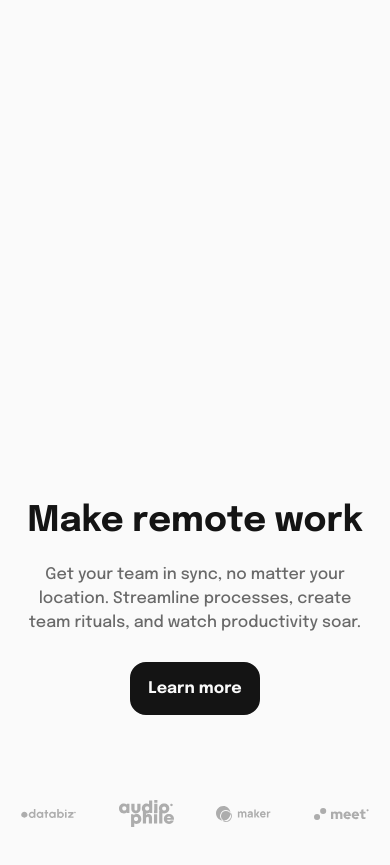
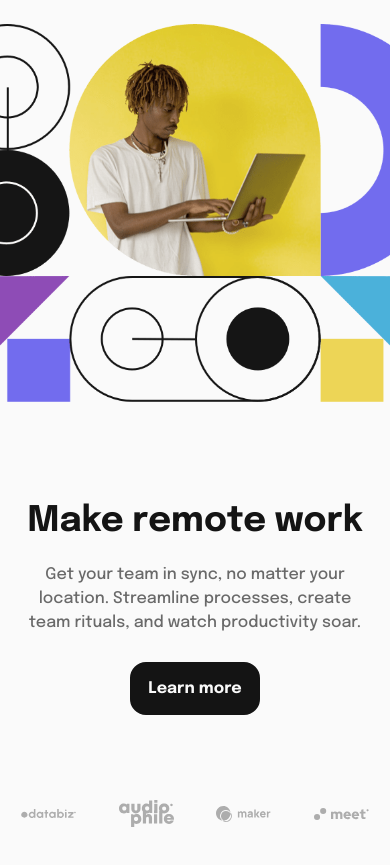
Before and after one commit to Gwinjoe/intro-sec-dropnav, a plain HTML site: page index.html in a window 390 px wide. Shown: the part 61-926 px from the top of the page. Drawn offline with Linux system fonts and the light colour scheme; the site is published under a folder, as on GitHub Pages, so addresses that start at the root find nothing.

Commit message:
Update style.css

```diff
--- a/style.css
+++ b/style.css
@@ -295,7 +295,7 @@ p {
   }
 
   .img {
-    background: url("/images/image-hero-mobile.png");
+    background: url("./images/image-hero-mobile.png");
     background-size: cover;
     background-position: top;
     width: 100%;
```
